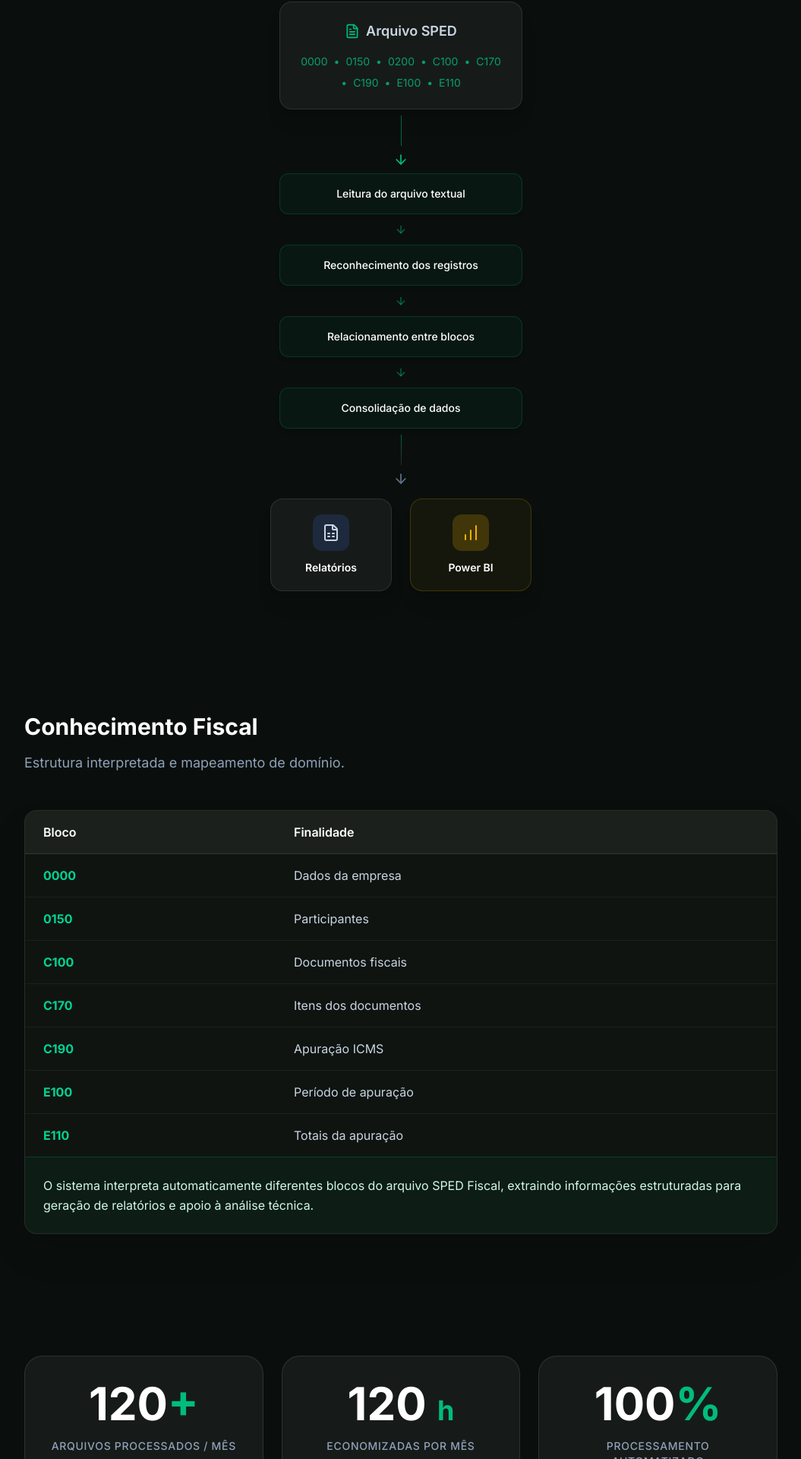
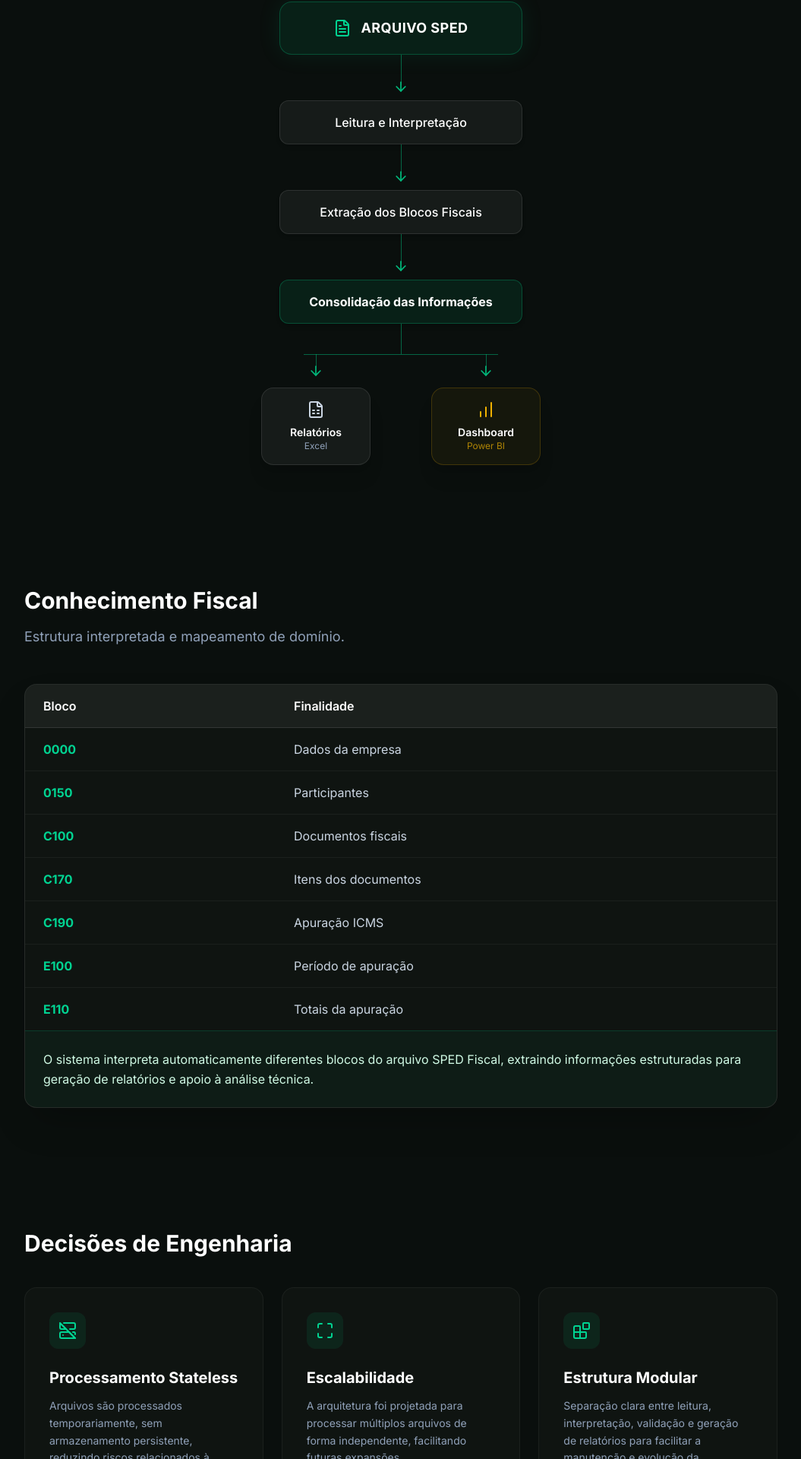
Before and after one commit to Nibson-dev/nibson-portfolio, a Next.js app: page /projects/sped in a window 1280 px wide. Shown: the part 674-2594 px from the top of the page at 76% size, without its empty margins (112-1167 px from the left). Built offline with nearby package versions, Linux system fonts and the light colour scheme.

Commit message:
docs: implement engineering decisions, branched flowchart and key learnings section

```diff
--- a/app/projects/sped/page.tsx
+++ b/app/projects/sped/page.tsx
@@ -3,11 +3,11 @@
 /**
  * @file SpedPage.tsx
  * @description Apresentação do Motor de Processamento Fiscal.
- * Foco em Negócios, Fluxo de Processamento, Valor Gerado e Case de Engenharia.
+ * Foco em Negócios, Decisões de Engenharia e Principais Aprendizados.
  */
 
 import { motion } from "framer-motion";
-import { ArrowLeft, ArrowDown, FileText, BarChart, ServerOff, Timer, Layers, Cpu, FileSpreadsheet, CheckCircle, Database, Lock, Zap, BookOpen } from "lucide-react";
+import { ArrowLeft, ArrowDown, FileText, BarChart, ServerOff, Timer, Layers, Cpu, FileSpreadsheet, CheckCircle2, Zap, BookOpen, Maximize, Blocks } from "lucide-react";
 import Link from "next/link";
 
 export default function SpedPage() {
@@ -49,66 +49,83 @@ export default function SpedPage() {
 
       <div className="max-w-5xl mx-auto px-4 space-y-40 pb-40">
 
-        {/* 2. COMO O SISTEMA ENTENDE O SPED (Fluxo de Interpretação) */}
+        {/* 2. FLUXO DE PROCESSAMENTO (Diagrama Estilo Árvore) */}
         <motion.section
           initial={{ opacity: 0, y: 50 }}
           whileInView={{ opacity: 1, y: 0 }}
           viewport={{ once: true, margin: "-100px" }}
           className="text-center"
         >
-          <h2 className="text-3xl font-bold text-white mb-16">Fluxo de Interpretação e Processamento</h2>
+          <h2 className="text-3xl font-bold text-white mb-16">Fluxo de Processamento</h2>
 
-          <div className="flex flex-col items-center relative font-mono text-sm">
+          <div className="flex flex-col items-center relative font-sans">
 
-            {/* Bloco Inicial: O Arquivo Bruto */}
-            <div className="w-80 p-6 rounded-2xl border border-white/10 bg-white/5 shadow-xl">
-              <div className="flex items-center justify-center gap-2 mb-4 text-slate-300 font-sans font-semibold text-lg">
-                <FileText className="w-5 h-5 text-emerald-500" /> Arquivo SPED
-              </div>
-              <div className="flex flex-wrap justify-center gap-2 text-emerald-400/70">
-                <span>0000</span>•<span>0150</span>•<span>0200</span>•<span>C100</span>•<span>C170</span>•<span>C190</span>•<span>E100</span>•<span>E110</span>
-              </div>
+            {/* Arquivo SPED */}
+            <div className="w-80 p-5 rounded-2xl border border-emerald-500/30 bg-emerald-500/10 shadow-[0_0_30px_rgba(16,185,129,0.1)] flex items-center justify-center gap-3">
+              <FileText className="w-6 h-6 text-emerald-400" />
+              <span className="font-bold text-white text-lg tracking-wide uppercase">Arquivo SPED</span>
             </div>
 
-            <div className="h-10 w-px bg-emerald-500/50 my-2" />
-            <ArrowDown className="text-emerald-500 w-5 h-5 mb-2" />
+            <div className="h-10 w-px bg-emerald-500/50" />
+            <ArrowDown className="text-emerald-500 w-5 h-5 -mt-2 mb-2" />
 
-            {/* Pipeline de Processamento */}
-            <div className="w-80 space-y-3 font-sans">
-              <div className="p-4 rounded-xl border border-emerald-500/20 bg-emerald-500/5 text-white font-medium shadow-md">
-                Leitura do arquivo textual
-              </div>
-              <ArrowDown className="text-emerald-500/50 w-4 h-4 mx-auto" />
-
-              <div className="p-4 rounded-xl border border-emerald-500/20 bg-emerald-500/5 text-white font-medium shadow-md">
-                Reconhecimento dos registros
-              </div>
-              <ArrowDown className="text-emerald-500/50 w-4 h-4 mx-auto" />
-
-              <div className="p-4 rounded-xl border border-emerald-500/20 bg-emerald-500/5 text-white font-medium shadow-md">
-                Relacionamento entre blocos
-              </div>
-              <ArrowDown className="text-emerald-500/50 w-4 h-4 mx-auto" />
-
-              <div className="p-4 rounded-xl border border-emerald-500/20 bg-emerald-500/5 text-white font-medium shadow-md">
-                Consolidação de dados
-              </div>
+            {/* Leitura e Interpretação */}
+            <div className="w-80 p-4 rounded-xl border border-white/10 bg-white/5 text-white font-medium shadow-md">
+              Leitura e Interpretação
             </div>
 
-            <div className="h-10 w-px bg-gradient-to-b from-emerald-500/50 to-white/10 my-2" />
-            <ArrowDown className="text-slate-500 w-5 h-5 mb-2" />
+            <div className="h-10 w-px bg-emerald-500/50" />
+            <ArrowDown className="text-emerald-500 w-5 h-5 -mt-2 mb-2" />
 
-            {/* Outputs */}
-            <div className="flex gap-6 mt-2 font-sans">
-               <div className="w-40 p-5 rounded-2xl border border-white/10 bg-white/5 flex flex-col items-center justify-center gap-3 shadow-xl">
-                 <div className="p-3 rounded-xl bg-slate-800 text-slate-300"><FileSpreadsheet className="w-6 h-6" /></div>
-                 <span className="font-semibold text-white">Relatórios</span>
-               </div>
-               <div className="w-40 p-5 rounded-2xl border border-yellow-500/20 bg-yellow-500/5 flex flex-col items-center justify-center gap-3 shadow-xl">
-                 <div className="p-3 rounded-xl bg-yellow-500/20 text-yellow-500"><BarChart className="w-6 h-6" /></div>
-                 <span className="font-semibold text-white">Power BI</span>
-               </div>
+            {/* Extração dos Blocos */}
+            <div className="w-80 p-4 rounded-xl border border-white/10 bg-white/5 text-white font-medium shadow-md">
+              Extração dos Blocos Fiscais
             </div>
+
+            <div className="h-10 w-px bg-emerald-500/50" />
+            <ArrowDown className="text-emerald-500 w-5 h-5 -mt-2 mb-2" />
+
+            {/* Consolidação */}
+            <div className="w-80 p-4 rounded-xl border border-emerald-500/30 bg-emerald-500/10 text-white font-bold shadow-md">
+              Consolidação das Informações
+            </div>
+
+            <div className="h-10 w-px bg-emerald-500/50" />
+
+            {/* A Bifurcação (Relatórios vs Dashboard) */}
+            <div className="w-full max-w-md relative flex justify-center">
+                {/* Linha Horizontal Topo */}
+                <div className="absolute top-0 w-64 h-px bg-emerald-500/50" />
+
+                <div className="flex w-full justify-between px-10 pt-4">
+                    {/* Ramo Esquerdo: Excel */}
+                    <div className="flex flex-col items-center relative">
+                        <div className="absolute -top-4 w-px h-4 bg-emerald-500/50" />
+                        <ArrowDown className="text-emerald-500 w-5 h-5 mb-3 -mt-1" />
+                        <div className="w-36 p-4 rounded-2xl border border-white/10 bg-white/5 flex flex-col items-center justify-center gap-2 shadow-xl hover:border-emerald-500/30 transition-colors">
+                            <FileSpreadsheet className="w-6 h-6 text-slate-300" />
+                            <div className="text-center">
+                                <p className="font-semibold text-white text-sm">Relatórios</p>
+                                <p className="text-xs text-slate-400">Excel</p>
+                            </div>
+                        </div>
+                    </div>
+
+                    {/* Ramo Direito: Power BI */}
+                    <div className="flex flex-col items-center relative">
+                        <div className="absolute -top-4 w-px h-4 bg-emerald-500/50" />
+                        <ArrowDown className="text-emerald-500 w-5 h-5 mb-3 -mt-1" />
+                        <div className="w-36 p-4 rounded-2xl border border-yellow-500/20 bg-yellow-500/5 flex flex-col items-center justify-center gap-2 shadow-xl hover:border-yellow-500/30 transition-colors">
+                            <BarChart className="w-6 h-6 text-yellow-500" />
+                            <div className="text-center">
+                                <p className="font-semibold text-white text-sm">Dashboard</p>
+                                <p className="text-xs text-yellow-500/70">Power BI</p>
+                            </div>
+                        </div>
+                    </div>
+                </div>
+            </div>
+
           </div>
         </motion.section>
 
@@ -156,12 +173,57 @@ export default function SpedPage() {
           </div>
         </motion.section>
 
-        {/* 4. RESULTADOS (Números Gigantes) */}
+        {/* 4. DECISÕES DE ENGENHARIA */}
         <motion.section
           initial={{ opacity: 0, y: 50 }}
           whileInView={{ opacity: 1, y: 0 }}
           viewport={{ once: true, margin: "-100px" }}
         >
+          <h2 className="text-3xl font-bold text-white mb-10">Decisões de Engenharia</h2>
+
+          <div className="grid grid-cols-1 md:grid-cols-3 gap-6">
+             {/* Stateless */}
+             <div className="p-8 rounded-2xl bg-[#0f1411] border border-white/5 hover:border-emerald-500/30 transition-colors">
+                <div className="w-12 h-12 rounded-xl bg-emerald-500/10 flex items-center justify-center mb-6 text-emerald-400">
+                  <ServerOff className="w-6 h-6" />
+                </div>
+                <h3 className="text-xl font-bold text-white mb-3">Processamento Stateless</h3>
+                <p className="text-slate-400 leading-relaxed text-sm">
+                  Arquivos são processados temporariamente, sem armazenamento persistente, reduzindo riscos relacionados à retenção de dados sensíveis.
+                </p>
+             </div>
+
+             {/* Escalabilidade */}
+             <div className="p-8 rounded-2xl bg-[#0f1411] border border-white/5 hover:border-emerald-500/30 transition-colors">
+                <div className="w-12 h-12 rounded-xl bg-emerald-500/10 flex items-center justify-center mb-6 text-emerald-400">
+                  <Maximize className="w-6 h-6" />
+                </div>
+                <h3 className="text-xl font-bold text-white mb-3">Escalabilidade</h3>
+                <p className="text-slate-400 leading-relaxed text-sm">
+                  A arquitetura foi projetada para processar múltiplos arquivos de forma independente, facilitando futuras expansões.
+                </p>
+             </div>
+
+             {/* Estrutura Modular */}
+             <div className="p-8 rounded-2xl bg-[#0f1411] border border-white/5 hover:border-emerald-500/30 transition-colors">
+                <div className="w-12 h-12 rounded-xl bg-emerald-500/10 flex items-center justify-center mb-6 text-emerald-400">
+                  <Blocks className="w-6 h-6" />
+                </div>
+                <h3 className="text-xl font-bold text-white mb-3">Estrutura Modular</h3>
+                <p className="text-slate-400 leading-relaxed text-sm">
+                  Separação clara entre leitura, interpretação, validação e geração de relatórios para facilitar a manutenção e evolução da aplicação.
+                </p>
+             </div>
+          </div>
+        </motion.section>
+
+        {/* 5. RESULTADOS GERADOS */}
+        <motion.section
+          initial={{ opacity: 0, y: 50 }}
+          whileInView={{ opacity: 1, y: 0 }}
+          viewport={{ once: true, margin: "-100px" }}
+        >
+          <h2 className="text-3xl font-bold text-white mb-10 text-center">Resultados Gerados</h2>
           <div className="grid grid-cols-1 md:grid-cols-3 gap-6">
                <div className="p-8 rounded-3xl bg-white/5 border border-white/10 text-center hover:border-emerald-500/30 transition-colors">
                   <h3 className="text-5xl md:text-6xl font-bold text-white mb-4">120<span className="text-emerald-500">+</span></h3>
@@ -178,62 +240,7 @@ export default function SpedPage() {
           </div>
         </motion.section>
 
-        {/* 5. DESAFIOS TÉCNICOS (Cards Corporativos) */}
-        <motion.section
-          initial={{ opacity: 0, y: 50 }}
-          whileInView={{ opacity: 1, y: 0 }}
-          viewport={{ once: true, margin: "-100px" }}
-        >
-          <h2 className="text-3xl font-bold text-white mb-10">Desafios Técnicos Solucionados</h2>
-
-          <div className="grid grid-cols-1 md:grid-cols-2 gap-6">
-             {/* Processamento */}
-             <div className="p-8 rounded-2xl bg-[#0f1411] border border-white/5 hover:border-emerald-500/30 transition-colors">
-                <div className="w-12 h-12 rounded-xl bg-emerald-500/10 flex items-center justify-center mb-6 text-emerald-400">
-                  <Cpu className="w-6 h-6" />
-                </div>
-                <h3 className="text-xl font-bold text-white mb-3">Processamento de arquivos</h3>
-                <p className="text-slate-400 leading-relaxed">
-                  Implementação de uma rotina capaz de interpretar arquivos SPED compostos por diferentes blocos fiscais, preservando a hierarquia entre registros durante o processamento.
-                </p>
-             </div>
-
-             {/* Estrutura */}
-             <div className="p-8 rounded-2xl bg-[#0f1411] border border-white/5 hover:border-emerald-500/30 transition-colors">
-                <div className="w-12 h-12 rounded-xl bg-emerald-500/10 flex items-center justify-center mb-6 text-emerald-400">
-                  <Database className="w-6 h-6" />
-                </div>
-                <h3 className="text-xl font-bold text-white mb-3">Estrutura dos dados</h3>
-                <p className="text-slate-400 leading-relaxed">
-                  Desenvolvimento de uma estratégia para transformar registros textuais soltos em informações solidamente estruturadas para a geração automática de relatórios.
-                </p>
-             </div>
-
-             {/* Performance */}
-             <div className="p-8 rounded-2xl bg-[#0f1411] border border-white/5 hover:border-emerald-500/30 transition-colors">
-                <div className="w-12 h-12 rounded-xl bg-emerald-500/10 flex items-center justify-center mb-6 text-emerald-400">
-                  <Zap className="w-6 h-6" />
-                </div>
-                <h3 className="text-xl font-bold text-white mb-3">Performance</h3>
-                <p className="text-slate-400 leading-relaxed">
-                  Otimização severa do fluxo de processamento para reduzir significativamente o tempo de análise dos arquivos, lidando com milhares de linhas em segundos.
-                </p>
-             </div>
-
-             {/* Segurança */}
-             <div className="p-8 rounded-2xl bg-[#0f1411] border border-white/5 hover:border-emerald-500/30 transition-colors">
-                <div className="w-12 h-12 rounded-xl bg-emerald-500/10 flex items-center justify-center mb-6 text-emerald-400">
-                  <Lock className="w-6 h-6" />
-                </div>
-                <h3 className="text-xl font-bold text-white mb-3">Segurança & Privacidade</h3>
-                <p className="text-slate-400 leading-relaxed">
-                  Desenho de uma arquitetura <i>stateless</i> com processamento estritamente temporário dos arquivos, evitando a persistência e retenção de dados sensíveis da empresa.
-                </p>
-             </div>
-          </div>
-        </motion.section>
-
-        {/* 6. LIÇÕES APRENDIDAS (Fechamento) */}
+        {/* 6. PRINCIPAIS APRENDIZADOS (Fechamento) */}
         <motion.section
           initial={{ opacity: 0, y: 50 }}
           whileInView={{ opacity: 1, y: 0 }}
@@ -241,13 +248,24 @@ export default function SpedPage() {
           className="border-t border-white/10 pt-16"
         >
           <div className="bg-emerald-950/20 border border-emerald-500/20 rounded-3xl p-8 md:p-12">
-            <div className="flex items-center gap-4 mb-6">
+            <div className="flex items-center gap-4 mb-8">
               <BookOpen className="w-8 h-8 text-emerald-400" />
-              <h2 className="text-2xl font-bold text-white">Lições Aprendidas</h2>
+              <h2 className="text-2xl font-bold text-white">Principais Aprendizados</h2>
             </div>
-            <p className="text-slate-300 text-lg leading-relaxed">
-              Durante esse projeto, aprofundei consideravelmente meus conhecimentos em arquitetura de aplicações web, técnicas avançadas de processamento de arquivos estruturados, integração de dados com Power BI, desenvolvimento full-stack robusto e aplicação prática de princípios de segurança no processamento de dados fiscais sigilosos.
-            </p>
+
+            <div className="grid grid-cols-1 md:grid-cols-2 gap-4">
+                {[
+                  "Arquitetura de aplicações web para processamento de dados.",
+                  "Modelagem de fluxos para documentos fiscais estruturados.",
+                  "Desenvolvimento de soluções full stack orientadas à automação.",
+                  "Boas práticas de segurança e privacidade no tratamento de dados."
+                ].map((aprendizado, i) => (
+                  <div key={i} className="flex items-start gap-3 p-4 rounded-xl bg-white/5 border border-white/5 hover:bg-white/10 transition-colors">
+                      <CheckCircle2 className="w-5 h-5 text-emerald-500 shrink-0 mt-0.5" />
+                      <span className="text-slate-300 leading-relaxed">{aprendizado}</span>
+                  </div>
+                ))}
+            </div>
           </div>
         </motion.section>
 
```
